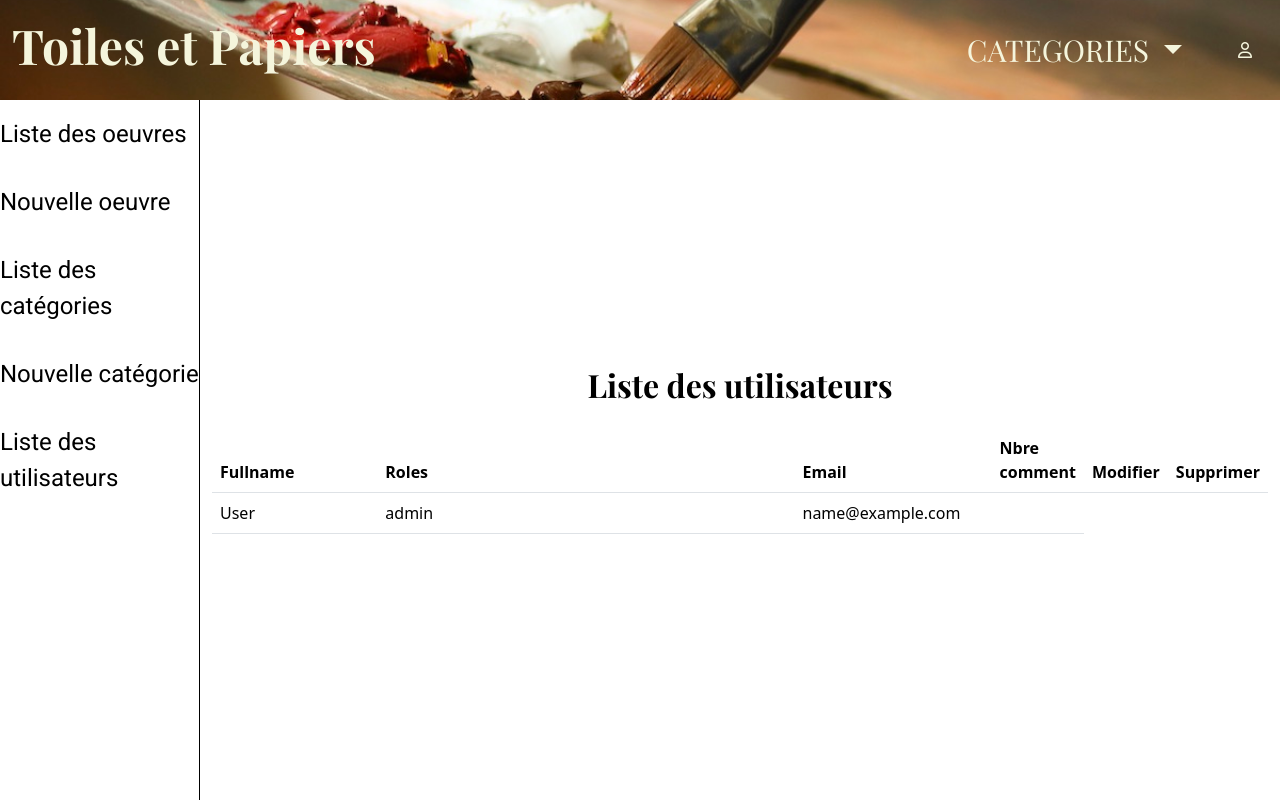
After one commit to Davidgbn33/Galerie, a Symfony app: template templates/admin/user/liste.html.twig in a window 1280 px wide. The commit adds this page. Run offline with Twig, Linux system fonts and the light colour scheme; the template is opened without the code that fills it: most values are stand-ins (such as "Sample title", 1, 10 or a date in 2020); style sheets or scripts are compiled from the project's sources; some libraries are stand-ins or nearby versions.

Commit message:
add UserController and list html

```diff
--- a/templates/admin/includes/_aside.html.twig
+++ b/templates/admin/includes/_aside.html.twig
@@ -3,4 +3,5 @@
     <a class="te-font-text" href="/admin/new">Nouvelle oeuvre</a>
     <a class="te-font-text" href="/admin_cat/category">Liste des catégories</a>
     <a class="te-font-text" href="/admin_cat/category/new">Nouvelle catégorie</a>
+    <a class="te-font-text" href="/admin/user"> Liste des utilisateurs</a>
 </div>
--- /dev/null
+++ b/templates/admin/user/liste.html.twig
@@ -0,0 +1,40 @@
+{% extends 'base.html.twig' %}
+
+{% block title %}Toiles et Papiers{% endblock %}
+
+{% block body %}
+    {{ dump() }}
+    <div class="te-admin-grid">
+    <aside class="te-admin-aside te-height-cat">
+        {{ include('admin/includes/_aside.html.twig') }}
+    </aside>
+   <main class="te-admin-main d-flex justify-content-center flex-column">
+        <h1 class="text-center fs-2 mt-3">Liste des utilisateurs</h1>
+        <div class="container mt-3">
+            <div class="">
+                <table class="table">
+                    <thead>
+                    <tr>
+                        <th  class="te-col-name">Fullname</th>
+                        <th  class="te-col-desc">Roles</th>
+                        <th  class="te-col-desc">Email</th>
+                        <th  class="te-col-desc">Nbre comment</th>
+                        <th  class="te-col-desc text-center">Modifier</th>
+                        <th  class="te-col-desc text-center">Supprimer</th>
+                    </tr>
+                    </thead>
+                    <tbody>
+                    {% for user in users %}
+                        <tr>
+                            <td class="te-col-name">{{ user.fullname }}</td>
+                            <td class="te-col-desc">{{ user.roles }}</td>
+                            <td class="te-col-desc">{{ user.email }}</td>
+                            <td class="te-col-desc"></td>
+                        </tr>
+                    {% endfor %}
+                    </tbody>
+                </table>
+            </div>
+        </div>
+    </main>
+{% endblock %}
```
Also changed, not shown: src/Controller/admin/AdminUserController.php (added, +32 -0 lines).
